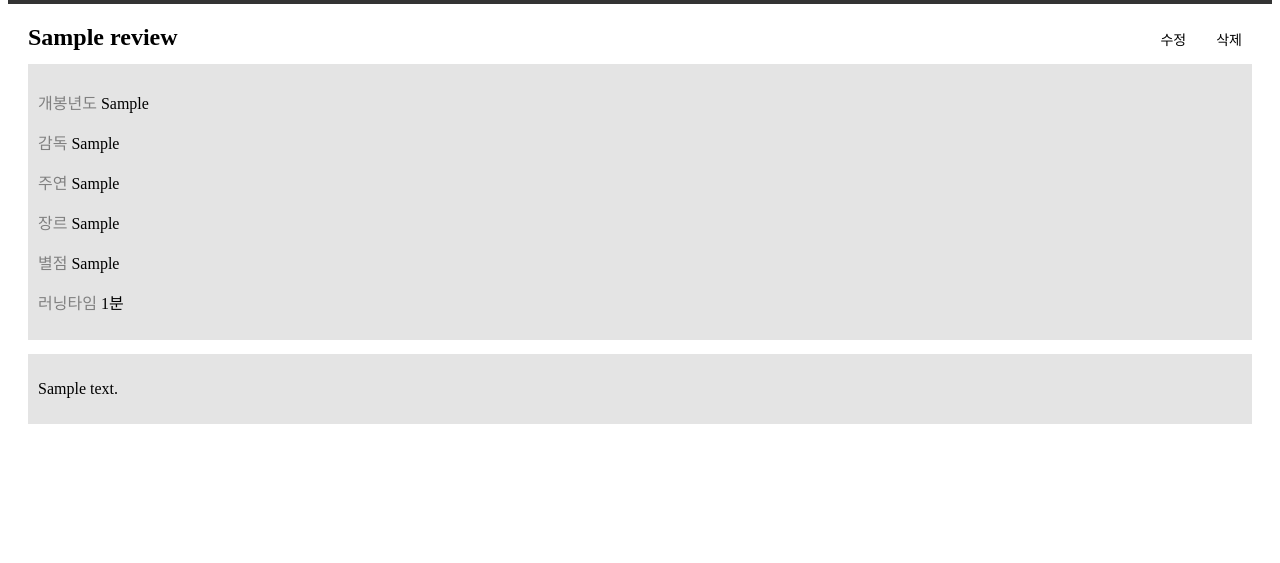
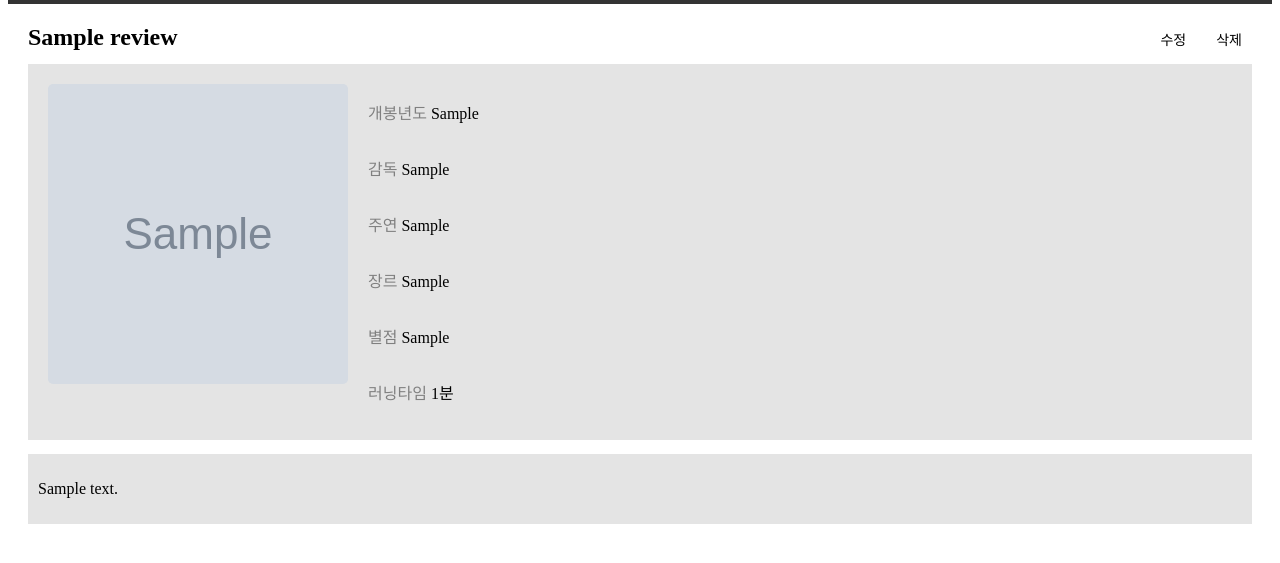
Before and after one commit to Dosp74/myMovieReviews, a Django app: page /detail/1 in a window 1280 px wide. Shown: the part 66-629 px from the top of the page. Run offline with Django 5.2, Linux system fonts and the light colour scheme; tables that the repository leaves empty hold one stand-in row (values such as "Sample post"); grey boxes marked "Sample" are stand-in pictures.

Commit message:
add: 포스터 추가 기능

```diff
--- a/config/settings.py
+++ b/config/settings.py
@@ -11,6 +11,7 @@ https://docs.djangoproject.com/en/5.1/ref/settings/
 """
 
 from pathlib import Path
+import os
 
 # Build paths inside the project like this: BASE_DIR / 'subdir'.
 BASE_DIR = Path(__file__).resolve().parent.parent
@@ -124,3 +125,6 @@ STATICFILES_DIRS = [BASE_DIR / "static"]
 # https://docs.djangoproject.com/en/5.1/ref/settings/#default-auto-field
 
 DEFAULT_AUTO_FIELD = 'django.db.models.BigAutoField'
+
+MEDIA_URL = '/media/'
+MEDIA_ROOT = os.path.join(BASE_DIR, 'media')
--- a/config/urls.py
+++ b/config/urls.py
@@ -16,9 +16,14 @@ Including another URLconf
 """
 from django.contrib import admin
 from django.urls import path, include
+from django.conf import settings
+from django.conf.urls.static import static
 
 urlpatterns = [
     path('admin/', admin.site.urls),
     path('', include('home.urls')),
     path('', include('review.urls')),
 ]
+
+if settings.DEBUG:
+    urlpatterns += static(settings.MEDIA_URL, document_root=settings.MEDIA_ROOT)
--- a/requirements.txt
+++ b/requirements.txt
@@ -1,4 +1,5 @@
 asgiref==3.8.1
 Django==5.1.4
+pillow==11.1.0
 sqlparse==0.5.3
 tzdata==2024.2
--- a/review/models.py
+++ b/review/models.py
@@ -6,6 +6,7 @@ class Review(models.Model):
   jenre = models.TextField()
   starrating = models.TextField()
   runningtime = models.IntegerField()
+  image = models.ImageField('image', blank=True, upload_to='images/%Y%m%d')
   content = models.TextField()
   director = models.TextField()
   actor = models.TextField()
--- a/review/urls.py
+++ b/review/urls.py
@@ -1,5 +1,7 @@
 from django.urls import path
 from .views import *
+from django.conf import settings
+from django.conf.urls.static import static
 
 app_name = 'review'
 
@@ -10,3 +12,6 @@ urlpatterns = [
     path('update/<int:pk>', review_update, name='review_update'),
     path('delete/<int:pk>', review_delete, name='review_delete'),
 ]
+
+if settings.DEBUG:
+    urlpatterns += static(settings.MEDIA_URL, document_root=settings.MEDIA_ROOT)
--- a/review/views.py
+++ b/review/views.py
@@ -27,6 +27,7 @@ def review_create(request):
       jenre = jenre,
       starrating = request.POST['starrating'],
       runningtime = request.POST['runningtime'],
+      image = request.FILES.get('image'),
       content = request.POST['content'],
       director = request.POST['director'],
       actor = request.POST['actor'],
@@ -53,6 +54,7 @@ def review_update(request, pk):
     newjenre = jenre
     newstarrating = request.POST.get('starrating')
     newrunningtime = request.POST.get('runningtime')
+    newimage = request.FILES.get('image')
     newcontent = request.POST.get('content')
     newdirector = request.POST.get('director')
     newactor = request.POST.get('actor')
@@ -61,6 +63,8 @@ def review_update(request, pk):
     review.jenre = newjenre
     review.starrating = newstarrating
     review.runningtime = newrunningtime
+    if newimage:
+      review.image = newimage
     review.content = newcontent
     review.director = newdirector
     review.actor = newactor
--- a/static/detail.css
+++ b/static/detail.css
@@ -45,8 +45,28 @@ header a {
 }
 
 .review-body {
+  display: flex;
+  align-items: flex-start;
   background-color: rgb(228, 228, 228);
-  padding: 10px;
+  padding: 20px;
+  gap: 20px;
+}
+
+.list-item-image {
+  width: 300px;
+  height: 300px;
+  object-fit: fill;
+  border-radius: 5px;
+}
+
+.review-info {
+  display: flex;
+  flex-direction: column;
+  justify-content: center;
+}
+
+.review-info p {
+  font-size: 16px;
 }
 
 .label {
--- a/templates/review/create.html
+++ b/templates/review/create.html
@@ -21,7 +21,7 @@
     <div class="form-container">
       <div class="form-title"><span style="color: rgb(255, 100, 100);">Movie</span>review🍿</div>
       <div class="line"></div>
-      <form action="{% url 'review:review_create' %}" method="post" onsubmit="return validateForm(event)">
+      <form action="{% url 'review:review_create' %}" method="post" enctype="multipart/form-data" onsubmit="return validateForm(event)">
           {% csrf_token %}
           <div>
             <label for="title" class="form-label">제목:</label>
@@ -59,6 +59,10 @@
             <label for="runningtime" class="form-label">러닝타임:</label>
             <input type="text" name="runningtime" class="form-control" id="runningtime">
           </div>
+          <div>
+            <label for="image" class="form-label">포스터:</label>
+            <input type="file" name="image" class="form-control" id="image">
+          </div>
           <div class="content-container">
             <label for="content" class="form-label">리뷰:</label>
             <textarea class="form-control" name="content" id="content" rows="6"></textarea>
--- a/templates/review/detail.html
+++ b/templates/review/detail.html
@@ -33,6 +33,14 @@
             </div>
           </div>
           <div class="review-body">
+            <div>
+              {% if review.image.url != null and review.image.url != '' %}
+                <img src="{{ review.image.url }}" alt="{{ review.title }}" class="list-item-image">
+              {% else %}
+                <img src="{% static 'MOVIE.png' %}" alt="{{ review.title }}" class="list-item-image">
+              {% endif %}
+            </div>
+            <div class="review-info">
               <p class="review-year">
                 <span class="label">개봉년도</span> {{ review.year }}
               </p>
@@ -52,6 +60,7 @@
                 <span class="label">러닝타임</span> {{ display_runningtime }}
               </p>
             </div>
+          </div>
           <div class="review-text-container">
             <p class="review-text">
               {{ review.content }}
--- a/templates/review/update.html
+++ b/templates/review/update.html
@@ -21,7 +21,7 @@
     <div class="form-container">
       <div class="form-title"><span style="color: rgb(255, 100, 100);">Movie</span>review🍿</div>
       <div class="line"></div>
-      <form action="{% url 'review:review_update' review.pk %}" method="post" onsubmit="return validateForm(event)">
+      <form action="{% url 'review:review_update' review.pk %}" method="post" enctype="multipart/form-data" onsubmit="return validateForm(event)">
           {% csrf_token %}
           <div>
             <label for="title" class="form-label">제목:</label>
@@ -59,6 +59,10 @@
             <label for="runningtime" class="form-label">러닝타임:</label>
             <input type="text" name="runningtime" class="form-control" id="runningtime" value="{{ review.runningtime }}">
           </div>
+          <div>
+            <label for="image" class="form-label">포스터:</label>
+            <input type="file" name="image" class="form-control" id="image">
+          </div>
           <div class="content-container">
             <label for="content" class="form-label">리뷰:</label>
             <textarea class="form-control" name="content" id="content" rows="6">{{ review.content }}</textarea>
```
Also changed, not shown: static/review.css (+9 -1 lines), templates/review/review.html (+7 -0 lines), review/migrations/0003_review_image.py (added), static/MOVIE.png (added). Lines whose indentation alone changed are shown as unchanged.
